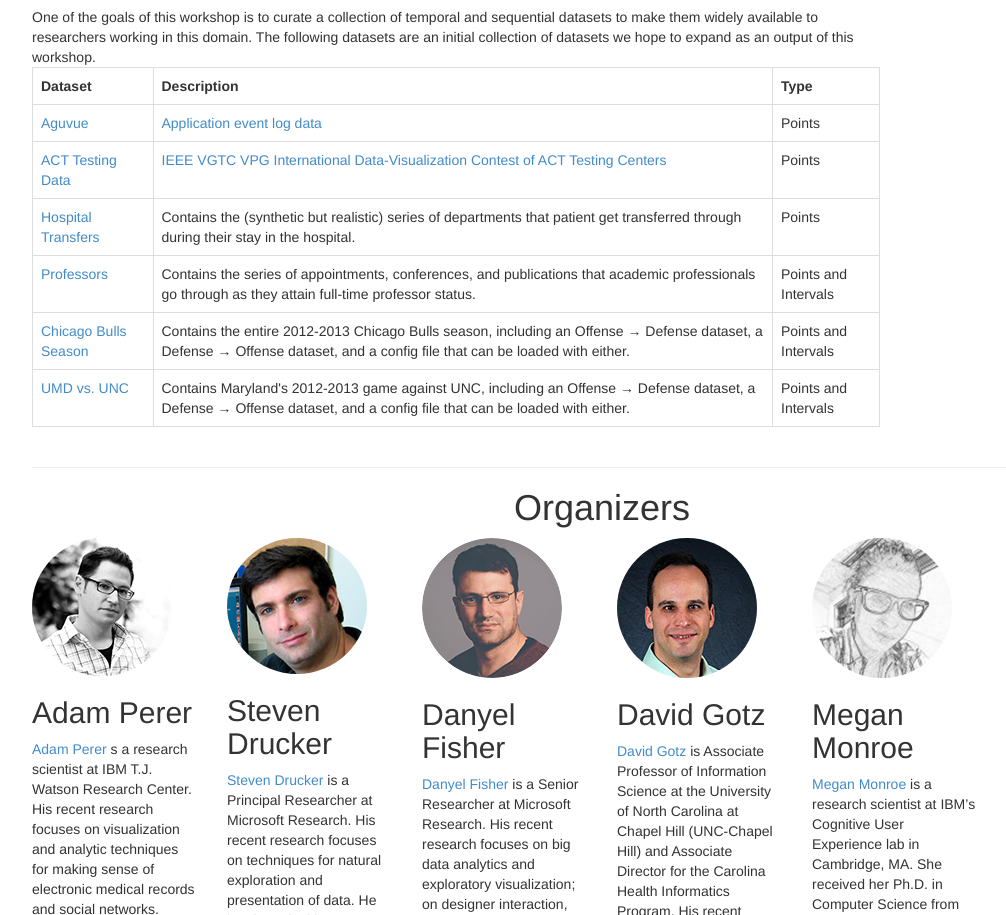
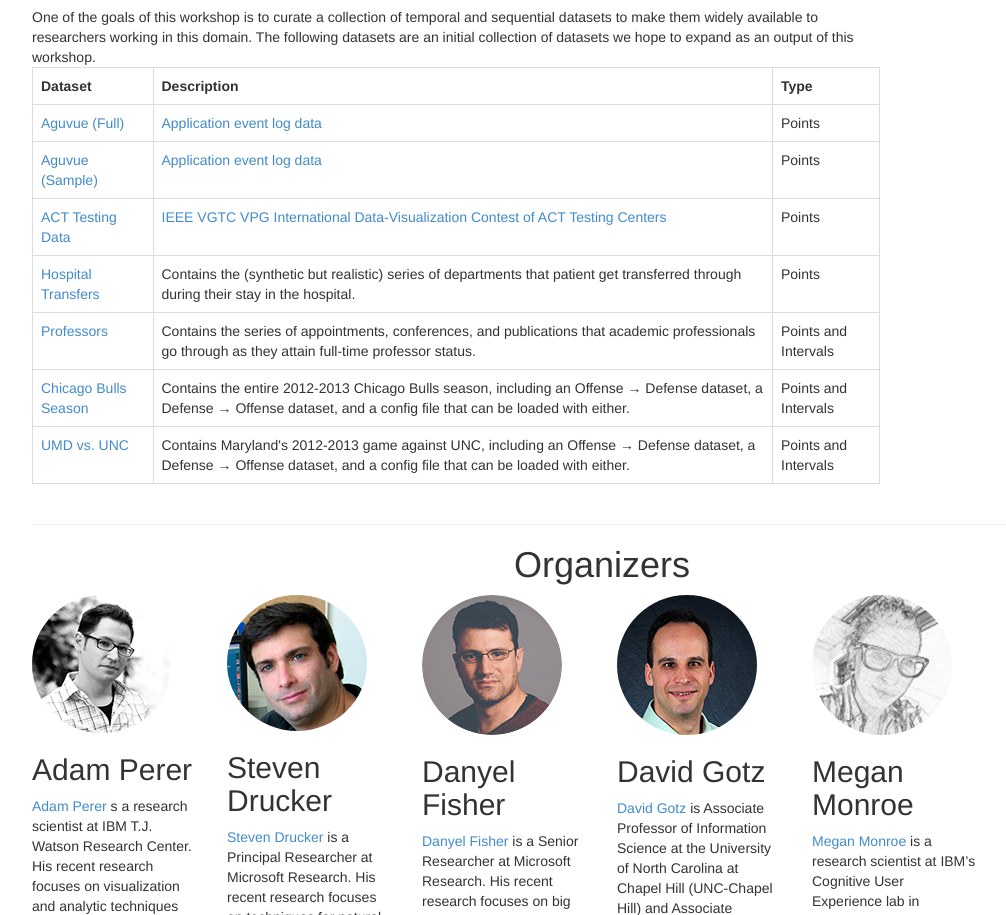
Before and after one commit to eventevent/eventevent.github.io, a plain HTML site: page index.html in a window 1280 px wide. Shown: the part 3472-4387 px from the top of the page, without its empty margins (38-1044 px from the left). Drawn offline with nearby package versions, Linux system fonts and the light colour scheme; a script that the page names is missing; files whose address does not match are found by name.

Commit message:
added full dataset for aguvue

```diff
--- a/index.html
+++ b/index.html
@@ -359,7 +359,8 @@ Available online at:  http://eventevent.github.io</pre>
                 <table class="table table-bordered">
                 <tr><th>Dataset</th><th>Description</th><th>Type</th>
                 </tr>
-                <tr><td><a href="data/AgavueSample.zip">Aguvue</a></td><td><a href="data/AgavueSample/AgavueDataSample.docx">Application event log data</a></td><td>Points</td></tr>
+                <tr><td><a href="data/agavue-full.zip">Aguvue (Full)</a></td><td><a href="data/AgavueDataFull.docx">Application event log data</a></td><td>Points</td></tr>
+                <tr><td><a href="data/AgavueSample.zip">Aguvue (Sample)</a></td><td><a href="data/AgavueSample/AgavueDataSample.docx">Application event log data</a></td><td>Points</td></tr>
                 <tr><td><a href="http://vacommunity.org/ieeevpg/viscontest/2016/ACT_TestEvents.csv">ACT Testing Data</a></td><td><a href="http://vacommunity.org/ieeevpg/viscontest/2016/">IEEE VGTC VPG International Data-Visualization Contest of ACT Testing Centers</a></td><td>Points</td></tr>
                 <tr><td><a href="https://na01.safelinks.protection.outlook.com/?url=http%3a%2f%2fwww.cs.umd.edu%2fhcil%2feventflow%2fmanual%2ffiles%2fsampledata%2fHospital_Transfer_Dataset.zip&data=01%7c01%7cdanyelf%40microsoft.com%7cd6b2e822a9bf412bed6508d38eec94d8%7c72f988bf86f141af91ab2d7cd011db47%7c1&sdata=emeRj6HeZhDqPfqY0AjOWqfB5X8PoW9b2PE%2fblvw5MY%3d">Hospital Transfers</a></td><td>Contains the (synthetic but realistic) series of departments that patient get transferred through during their stay in the hospital.</td><td>Points</td></tr>
                 <tr><td><a href="https://na01.safelinks.protection.outlook.com/?url=http%3a%2f%2fwww.cs.umd.edu%2fhcil%2feventflow%2fmanual%2ffiles%2fsampledata%2fProfessors_Dataset.txt&data=01%7c01%7cdanyelf%40microsoft.com%7cd6b2e822a9bf412bed6508d38eec94d8%7c72f988bf86f141af91ab2d7cd011db47%7c1&sdata=i34sAcR%2bVn1QUCWno5%2fB0hV%2bG3glF9AjXyvzU5NFsBc%3d">Professors</a></td><td>Contains the series of appointments, conferences, and publications that academic professionals go through as they attain full-time professor status.</td><td>Points and Intervals</td></tr>
```
Also changed, not shown: 2 other files.
